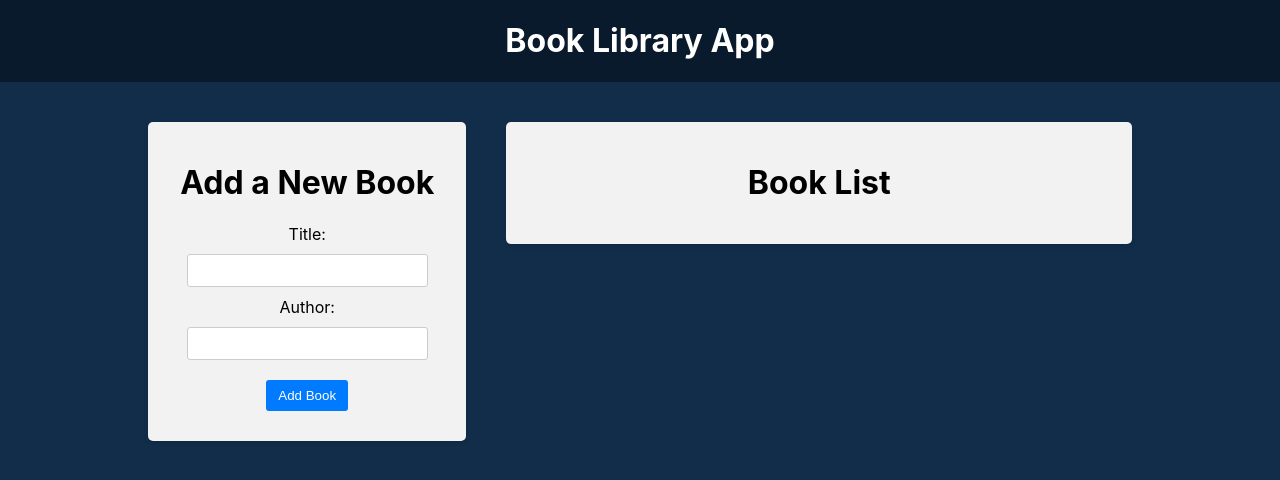
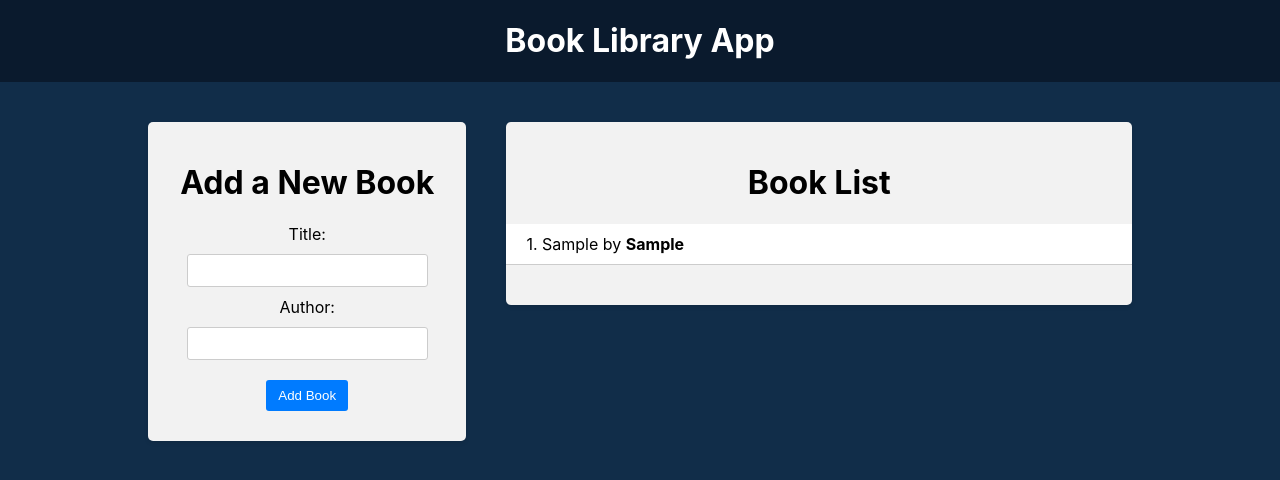
Before and after one commit to BakaiOleksandr/Book-Library-App, a React (Create React App) app in the folder frontend/: page / in a window 1280 px wide. Both pictures are taken after typing "Sample", "Sample" into the empty fields and a click on the button "Add Book". Shown: the top 480 px of the page. Built offline with nearby package versions, Linux system fonts and the light colour scheme.

Commit message:
Initialize Redux, add and display books

```diff
--- a/frontend/package.json
+++ b/frontend/package.json
@@ -3,12 +3,14 @@
   "version": "0.1.0",
   "private": true,
   "dependencies": {
+    "@reduxjs/toolkit": "^1.9.5",
     "@testing-library/dom": "^10.4.1",
     "@testing-library/jest-dom": "^6.9.1",
     "@testing-library/react": "^16.3.1",
     "@testing-library/user-event": "^13.5.0",
-    "react": "^19.2.3",
-    "react-dom": "^19.2.3",
+    "react": "^18.3.1",
+    "react-dom": "^18.3.1",
+    "react-redux": "^8.1.2",
     "react-scripts": "5.0.1",
     "web-vitals": "^2.1.4"
   },
--- a/frontend/src/components/BookForm/BookForm.js
+++ b/frontend/src/components/BookForm/BookForm.js
@@ -1,14 +1,23 @@
 import {useState} from 'react';
+import {useDispatch} from 'react-redux';
 import './BookForm.css';
+import {addBook} from '../../redux/books/actionCreators';
+
 const BookForm = () => {
   const [title, setTitle] = useState('');
   const [author, setAuthor] = useState('');
+  const dispatch = useDispatch();
 
   const handleSubmit = (e) => {
     e.preventDefault();
     if (title && author) {
       //dispatch action
-      console.log(title, author);
+      const book = {
+        title,
+        author,
+      };
+      //send to store
+      dispatch(addBook(book));
       setTitle('');
       setAuthor('');
     }
--- a/frontend/src/components/BookList/BookList.js
+++ b/frontend/src/components/BookList/BookList.js
@@ -1,8 +1,23 @@
+import {useSelector} from 'react-redux';
 import './BookList.css';
 const BookList = () => {
+  const books = useSelector((state) => state.books);
   return (
     <div className="app-block book-list">
       <h1>Book List</h1>
+      {books.length === 0 ? (
+        <p>No books available</p>
+      ) : (
+        <ul>
+          {books.map((book, i) => (
+            <li key={i}>
+              <div className="book-info">
+                {++i}. {book.title} by <strong>{book.author}</strong>
+              </div>
+            </li>
+          ))}
+        </ul>
+      )}
     </div>
   );
 };
--- a/frontend/src/index.js
+++ b/frontend/src/index.js
@@ -1,7 +1,13 @@
 import React from 'react';
+import {Provider} from 'react-redux';
+import store from './redux/store';
 import ReactDOM from 'react-dom/client';
 import './index.css';
 import App from './App';
 
 const root = ReactDOM.createRoot(document.getElementById('root'));
-root.render(<App />);
+root.render(
+  <Provider store={store}>
+    <App />
+  </Provider>
+);
--- /dev/null
+++ b/frontend/src/redux/books/actionCreators.js
@@ -0,0 +1,8 @@
+import * as a from './actionTypes';
+
+export const addBook = (newBook) => {
+  return {
+    type: a.ADD_BOOK,
+    payload: newBook,
+  };
+};
--- /dev/null
+++ b/frontend/src/redux/books/actionTypes.js
@@ -0,0 +1 @@
+export const ADD_BOOK = 'ADD_BOOK';
--- /dev/null
+++ b/frontend/src/redux/books/reducer.js
@@ -0,0 +1,15 @@
+import * as a from './actionTypes';
+
+const initialState = [];
+
+const booksReducer = (state = initialState, action) => {
+  switch (action.type) {
+    case a.ADD_BOOK:
+      return [...state, action.payload];
+
+    default:
+      return state;
+  }
+};
+
+export default booksReducer;
--- /dev/null
+++ b/frontend/src/redux/store.js
@@ -0,0 +1,9 @@
+import {configureStore} from '@reduxjs/toolkit';
+import booksReducer from './books/reducer';
+const store = configureStore({
+  reducer: {
+    books: booksReducer,
+    // filter:filterReducer,
+  },
+});
+export default store;
```
Also changed, not shown: 1 other file (tests, documents, lock files or other folders).
